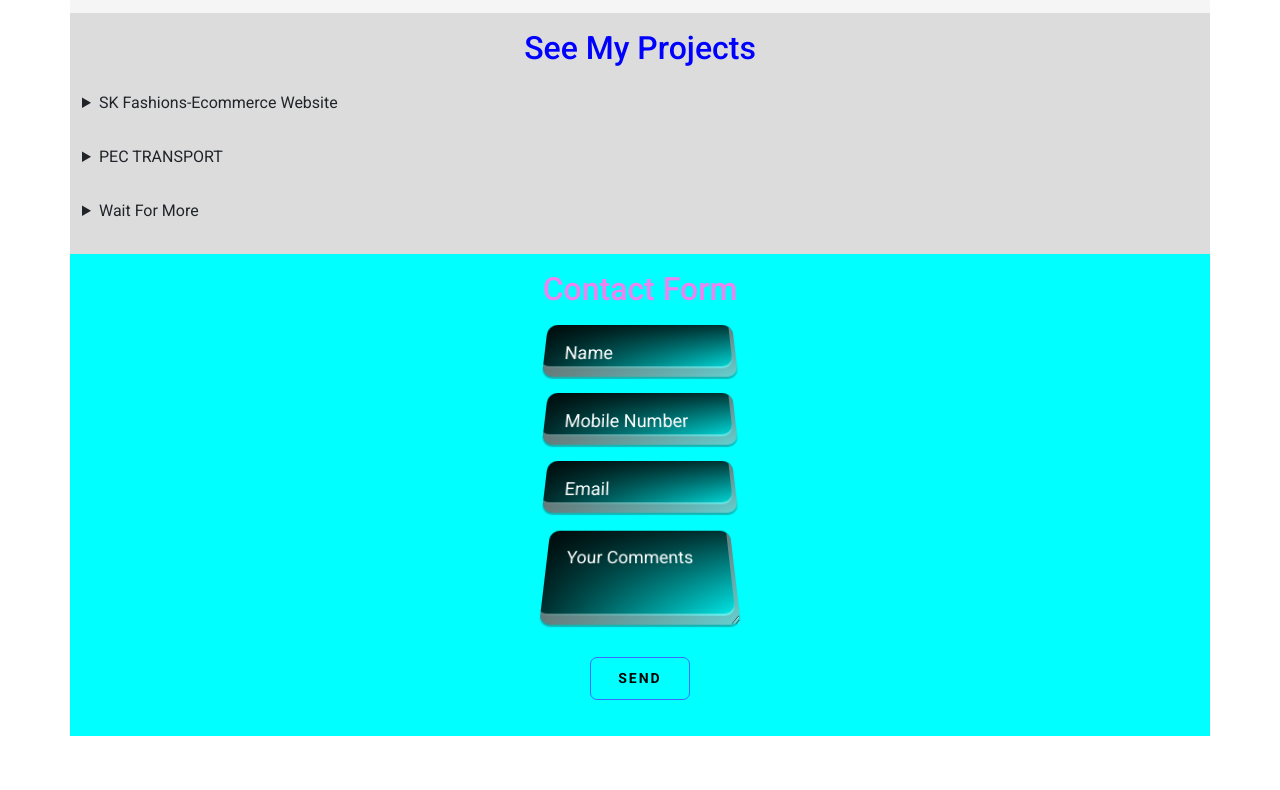
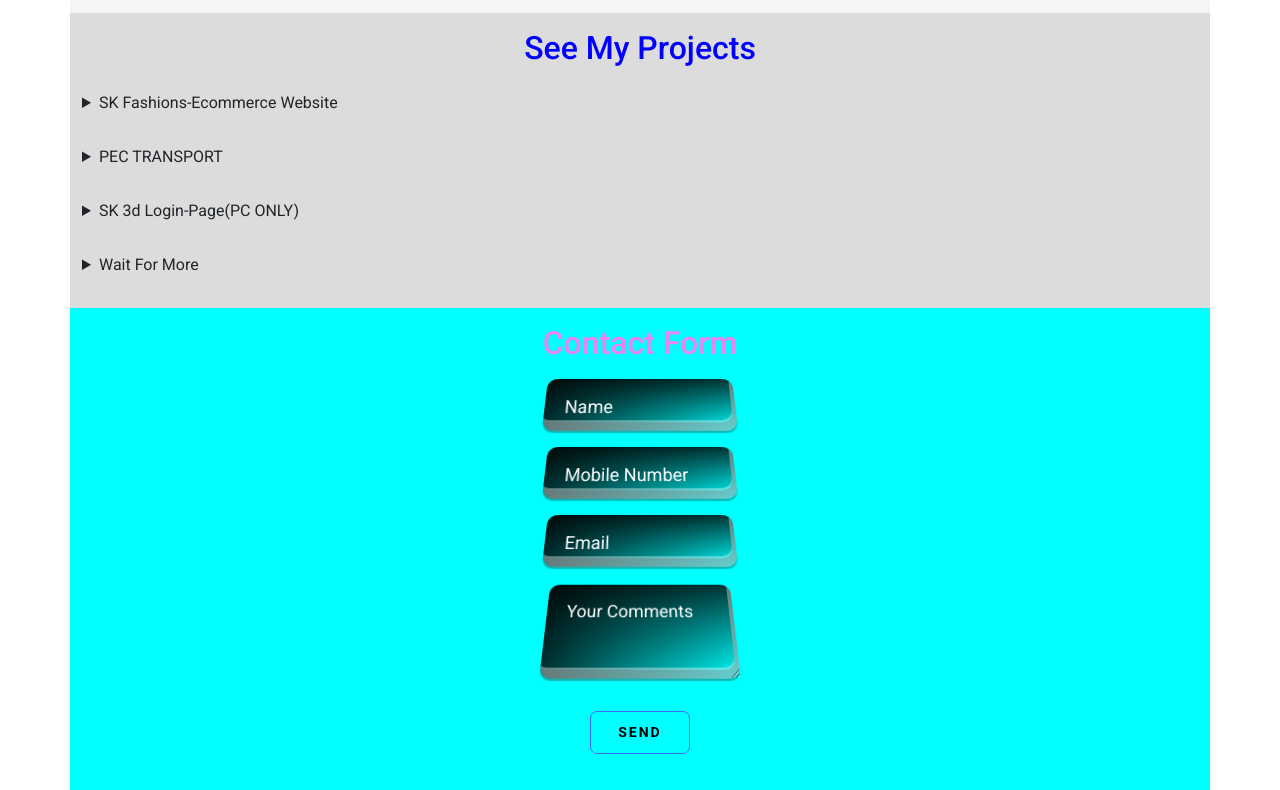
Before and after one commit to Kathir45/portfolio, a plain HTML site: page index.html in a window 1280 px wide. Shown: the part 2131-2921 px from the top of the page. Before the commit the page ends 2867 px from the top, so only its background shows below. Drawn offline with nearby package versions, Linux system fonts and the light colour scheme.

Commit message:
Update index.html

```diff
--- a/index.html
+++ b/index.html
@@ -176,6 +176,7 @@
         <div class="row">
         <details><summary>SK Fashions-Ecommerce Website</summary>I have Created A Responsive Multi-page Ecommerce Website <a href="https://skfashions.netlify.app" class="text-center">Click Here</a> to Explore My Website<br></details>
         <details><summary>PEC TRANSPORT</summary>I have Created A Responsive Multi-page Transport Website For My College But it is Demo(Still Under Maintenance Work)<a href="https://demopec.netlify.app" class="text-center">Click Here</a> to Explore My Website<br></details>
+       <details><summary>SK 3d Login-Page(PC ONLY)</summary>I have Created A Beautiful Single-page 3d Login-Form For Computer and Laptops <a href="https://3dloginpage.netlify.app" class="text-center">Click Here</a> to Explore My 3d Login Page<br></details>
         <details><summary>Wait For More</summary>I have Create Many Projects/Websites in Future </details>
 
 
```
